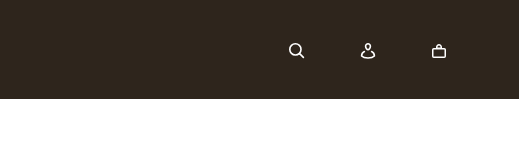
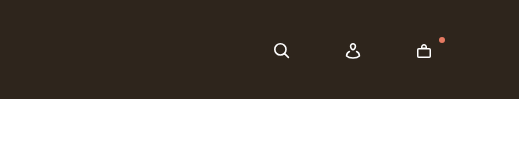
Before and after one commit to vipulmantri28/first-project, a website built with Parcel: page index.html in a window 1280 px wide. Shown: the full height of the page, 761-1280 px from the left. Built offline with nearby package versions, Linux system fonts and the light colour scheme; a web font is replaced by a local one.

Commit message:
pixel perfect right header

```diff
--- a/css/header.css
+++ b/css/header.css
@@ -59,9 +59,11 @@
 }
 .headerIcons {
     display: flex;
+    align-items: center;
 }
 .headerIcon {
     padding-right: 55px;
+    display: inline-block;
 }
 .headerIcon--bag {
     padding-right: 0;
@@ -70,3 +72,15 @@
     width: 16px;
     height: 16px;
 }
+.hasItems {
+    position: relative;
+    top: -3px;
+    right: 2px;
+    display: inline-block;
+    width: 6px;
+    height: 6px;
+    margin-left: 5px;
+    border-radius: 3px;
+    background: #E67A62;
+    vertical-align: top;
+}
--- a/index.html
+++ b/index.html
@@ -114,6 +114,9 @@
                       </g>
                   </g>
                 </svg>
+                <span class="hasItems">
+
+                </span>
               </a>
             </li>
         </ul>
```
